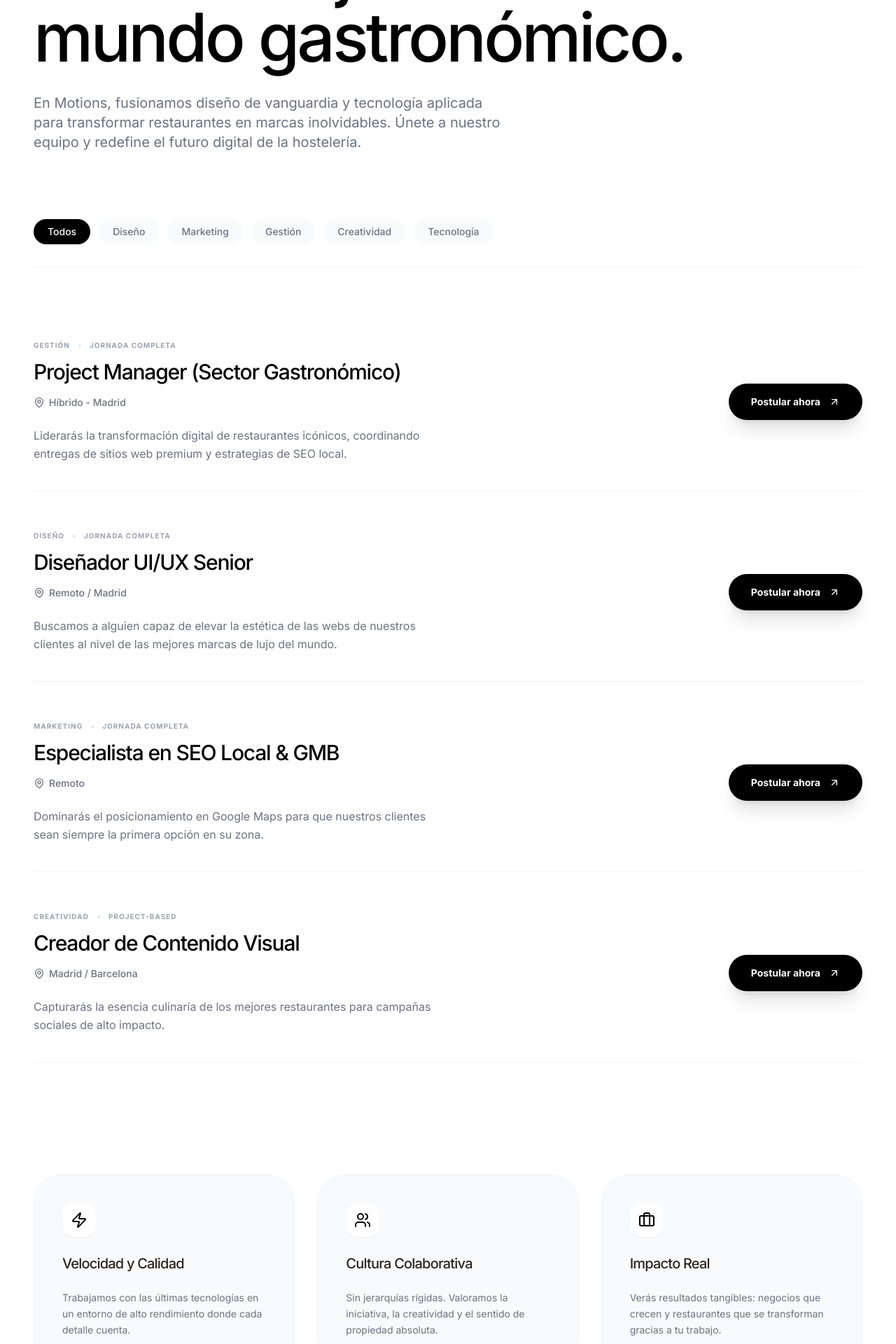
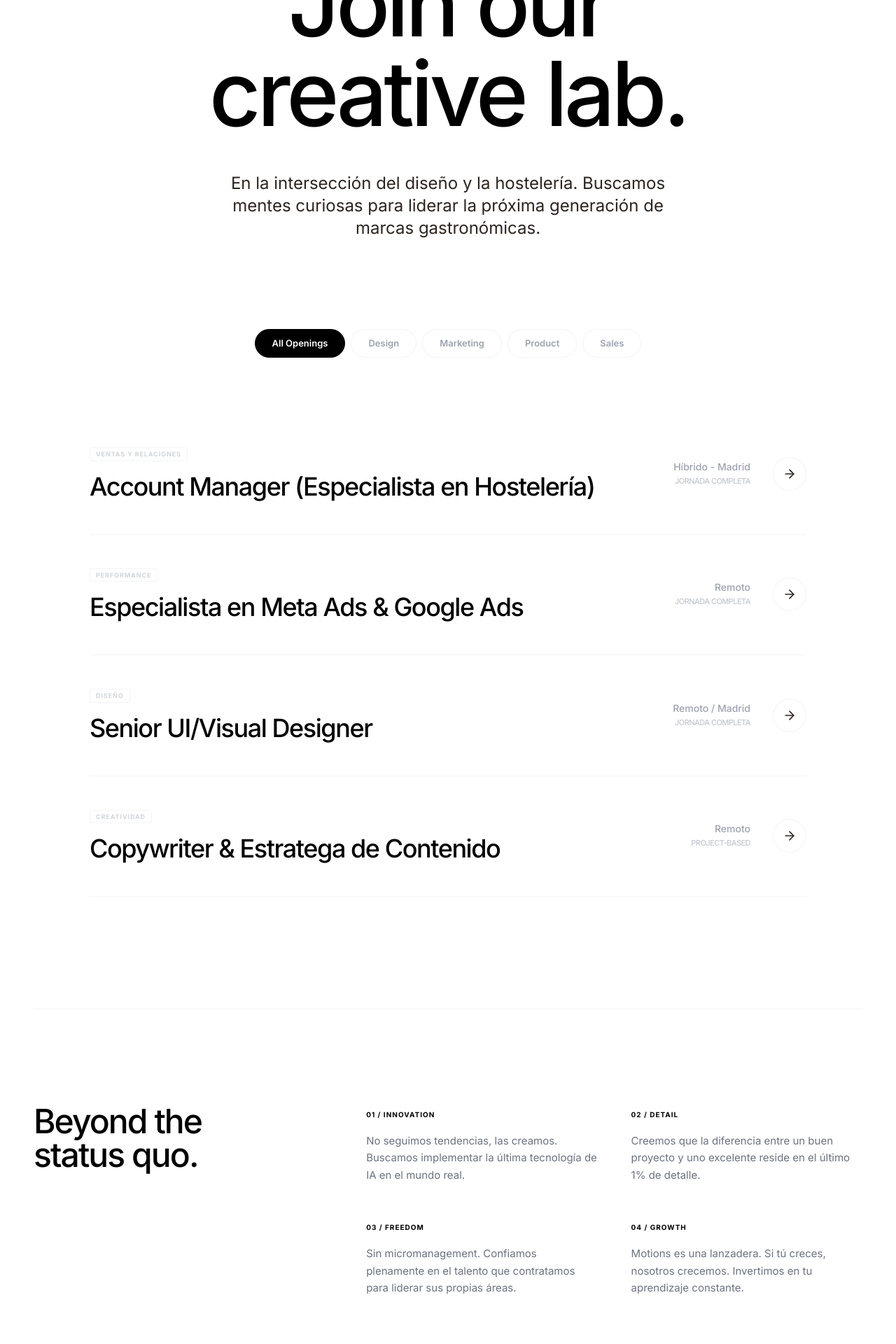
Before and after one commit to motionsmanagement/Motions, a React (Vite) app: page /unete in a window 1280 px wide. Shown: the part 280-2200 px from the top of the page at 70% size. Built offline with nearby package versions, Linux system fonts and the light colour scheme.

Commit message:
style: refinamiento estético de Carreras y ajuste de Navbar para contraste

```diff
--- a/components/Careers.tsx
+++ b/components/Careers.tsx
@@ -1,6 +1,5 @@
 import React, { useState, useEffect, useRef } from 'react';
-import { Link } from 'react-router-dom';
-import { ChevronRight, ArrowUpRight, MapPin, Clock, Briefcase, Users, Zap, Check } from 'lucide-react';
+import { ChevronRight, ArrowUpRight, MapPin, Clock, Briefcase, Users, Zap, Check, ArrowRight } from 'lucide-react';
 import Navbar from './Navbar';
 import Footer from './Footer';
 
@@ -11,40 +10,41 @@ interface JobPosition {
   location: string;
   type: string;
   description: string;
+  salary?: string;
 }
 
 const positions: JobPosition[] = [
   {
-    id: 'pm-gastronomia',
-    title: 'Project Manager (Sector Gastronómico)',
-    category: 'Gestión',
+    id: 'account-manager',
+    title: 'Account Manager (Especialista en Hostelería)',
+    category: 'Ventas y Relaciones',
     location: 'Híbrido - Madrid',
     type: 'Jornada Completa',
-    description: 'Liderarás la transformación digital de restaurantes icónicos, coordinando entregas de sitios web premium y estrategias de SEO local.'
+    description: 'Serás el puente entre Motions y nuestros clientes más exclusivos. Tu objetivo será entender su visión, gestionar sus proyectos de digitalización y asegurar que su restaurante supere sus objetivos de facturación.'
   },
   {
-    id: 'ui-ux-designer',
-    title: 'Diseñador UI/UX Senior',
+    id: 'performance-expert',
+    title: 'Especialista en Meta Ads & Google Ads',
+    category: 'Performance',
+    location: 'Remoto',
+    type: 'Jornada Completa',
+    description: 'Buscamos a un experto en campañas de pago enfocadas a ROI para restaurantes. Diseñarás estrategias que llenen mesas de martes a domingo mediante segmentación ultra-local.'
+  },
+  {
+    id: 'ui-designer-boutique',
+    title: 'Senior UI/Visual Designer',
     category: 'Diseño',
     location: 'Remoto / Madrid',
     type: 'Jornada Completa',
-    description: 'Buscamos a alguien capaz de elevar la estética de las webs de nuestros clientes al nivel de las mejores marcas de lujo del mundo.'
+    description: 'En Motions no hacemos webs normales; creamos joyas digitales. Necesitamos un diseñador con una sensibilidad estética superior para crear interfaces minimalistas, rápidas y que respiren alta cocina.'
   },
   {
-    id: 'seo-local-expert',
-    title: 'Especialista en SEO Local & GMB',
-    category: 'Marketing',
+    id: 'copywriter-gastronomico',
+    title: 'Copywriter & Estratega de Contenido',
+    category: 'Creatividad',
     location: 'Remoto',
-    type: 'Jornada Completa',
-    description: 'Dominarás el posicionamiento en Google Maps para que nuestros clientes sean siempre la primera opción en su zona.'
-  },
-  {
-    id: 'content-creator',
-    title: 'Creador de Contenido Visual',
-    category: 'Creatividad',
-    location: 'Madrid / Barcelona',
     type: 'Project-based',
-    description: 'Capturarás la esencia culinaria de los mejores restaurantes para campañas sociales de alto impacto.'
+    description: '¿Sabes cómo vender una experiencia gastronómica a través de palabras? Buscamos a alguien que cree la voz de marca para los restaurantes más potentes de España.'
   }
 ];
 
@@ -84,156 +84,147 @@ const Careers: React.FC = () => {
   };
 
   return (
-    <div className="bg-white min-h-screen font-['Inter']">
+    <div className="bg-white min-h-screen font-['Inter'] selection:bg-black selection:text-white">
       <Navbar />
 
-      <main className="pt-32 pb-24 px-6 md:px-12 max-w-7xl mx-auto">
-        {/* Hero Section */}
-        <div className="mb-24 flex flex-col items-center md:items-start text-center md:text-left">
-          <div className={`inline-flex items-center bg-[#f3f4f1] border border-gray-200/50 px-4 py-1.5 rounded-full mb-8 transition-all duration-1000 ease-[cubic-bezier(0.16,1,0.3,1)] ${visible ? 'opacity-100 translate-y-0' : 'opacity-0 translate-y-8'}`}>
-            <span className="text-[10px] font-bold text-gray-600 uppercase tracking-widest">Estamos Contratando</span>
+      <main className="pt-40 pb-24 px-6 md:px-12 max-w-7xl mx-auto">
+        {/* Hero Section - Apple Like Minimalist */}
+        <div className="mb-32 text-center">
+          <div className={`inline-flex items-center bg-gray-50 border border-gray-200 px-4 py-1.5 rounded-full mb-8 transition-all duration-1000 ease-[cubic-bezier(0.16,1,0.3,1)] ${visible ? 'opacity-100 translate-y-0' : 'opacity-0 translate-y-8'}`}>
+             <div className="w-1.5 h-1.5 bg-black rounded-full animate-pulse mr-2" />
+            <span className="text-[10px] font-bold text-black uppercase tracking-[0.2em]">Oportunidades Abiertas</span>
           </div>
 
-          <h1 className={`text-5xl md:text-7xl lg:text-8xl font-medium tracking-tight text-black leading-[1] mb-8 transition-all duration-1000 delay-100 ease-[cubic-bezier(0.16,1,0.3,1)] ${visible ? 'opacity-100 translate-y-0' : 'opacity-0 translate-y-12'}`}>
-            Elevemos juntos el<br />
-            mundo gastronómico.
+          <h1 className={`text-6xl md:text-8xl lg:text-9xl font-medium tracking-tighter text-black leading-[0.9] mb-12 transition-all duration-1000 delay-100 ease-[cubic-bezier(0.16,1,0.3,1)] ${visible ? 'opacity-100 translate-y-0' : 'opacity-0 translate-y-12'}`}>
+            Join our <br /> creative lab.
           </h1>
 
-          <p className={`text-lg md:text-xl text-gray-500 max-w-2xl leading-relaxed transition-all duration-1000 delay-200 ease-[cubic-bezier(0.16,1,0.3,1)] ${visible ? 'opacity-100 translate-y-0' : 'opacity-0 translate-y-12'}`}>
-            En Motions, fusionamos diseño de vanguardia y tecnología aplicada para transformar restaurantes en marcas inolvidables. Únete a nuestro equipo y redefine el futuro digital de la hostelería.
+          <p className={`text-lg md:text-2xl text-gray-450 max-w-2xl mx-auto leading-relaxed transition-all duration-1000 delay-200 ease-[cubic-bezier(0.16,1,0.3,1)] ${visible ? 'opacity-100 translate-y-0' : 'opacity-0 translate-y-12'}`}>
+            En la intersección del diseño y la hostelería. Buscamos mentes curiosas para liderar la próxima generación de marcas gastronómicas.
           </p>
         </div>
 
-        {/* Categories Bar */}
-        <div className={`flex flex-wrap gap-3 mb-16 border-b border-gray-100 pb-8 transition-all duration-1000 delay-300 ease-[cubic-bezier(0.16,1,0.3,1)] ${visible ? 'opacity-100' : 'opacity-0'}`}>
-          {['Todos', 'Diseño', 'Marketing', 'Gestión', 'Creatividad', 'Tecnología'].map((cat, i) => (
-            <button key={cat} className={`px-5 py-2 rounded-full text-sm font-medium transition-all ${i === 0 ? 'bg-black text-white' : 'bg-gray-50 text-gray-500 hover:bg-gray-100'}`}>
+        {/* Categories Bar - Minimalist */}
+        <div className={`flex flex-wrap justify-center gap-2 mb-20 transition-all duration-1000 delay-300 ease-[cubic-bezier(0.16,1,0.3,1)] ${visible ? 'opacity-100' : 'opacity-0'}`}>
+          {['All Openings', 'Design', 'Marketing', 'Product', 'Sales'].map((cat, i) => (
+            <button key={cat} className={`px-6 py-2.5 rounded-full text-[13px] font-semibold transition-all border ${i === 0 ? 'bg-black border-black text-white' : 'bg-white border-gray-100 text-gray-400 hover:border-black/20 hover:text-black'}`}>
               {cat}
             </button>
           ))}
         </div>
 
-        {/* Jobs Grid */}
-        <div className="space-y-4 mb-32">
+        {/* Jobs List - Clean & Professional */}
+        <div className="max-w-5xl mx-auto space-y-0 mb-40">
           {positions.map((job, index) => (
             <div
               key={job.id}
-              className={`group border-b border-gray-100 py-10 transition-all duration-1000 ease-[cubic-bezier(0.16,1,0.3,1)] ${visible ? 'opacity-100 translate-y-0' : 'opacity-0 translate-y-12'}`}
-              style={{ transitionDelay: `${index * 100 + 400}ms` }}
+              onClick={() => {
+                setSelectedJob(job);
+                setTimeout(() => formRef.current?.scrollIntoView({ behavior: 'smooth' }), 100);
+              }}
+              className={`group border-b border-gray-100 py-12 cursor-pointer transition-all duration-1000 ease-[cubic-bezier(0.16,1,0.3,1)] hover:px-4 ${visible ? 'opacity-100 translate-y-0' : 'opacity-0 translate-y-12'}`}
+              style={{ transitionDelay: `${index * 120 + 400}ms` }}
             >
               <div className="flex flex-col md:flex-row justify-between items-start md:items-center gap-6">
-                <div className="max-w-2xl">
-                  <div className="flex items-center gap-3 mb-3">
-                    <span className="text-[10px] font-bold text-gray-400 uppercase tracking-widest">{job.category}</span>
-                    <span className="w-1 h-1 bg-gray-200 rounded-full"></span>
-                    <span className="text-[10px] font-bold text-gray-400 uppercase tracking-widest">{job.type}</span>
+                <div className="flex-1">
+                  <div className="flex items-center gap-2 mb-4">
+                    <span className="text-[9px] font-bold text-gray-300 border border-gray-100 px-2 py-0.5 rounded uppercase tracking-widest">{job.category}</span>
                   </div>
-                  <h3 className="text-2xl md:text-3xl font-medium text-black mb-4 group-hover:text-neutral-600 transition-colors tracking-tight">
+                  <h3 className="text-2xl md:text-4xl font-medium text-black group-hover:translate-x-2 transition-transform duration-500 tracking-tight">
                     {job.title}
                   </h3>
-                  <div className="flex items-center gap-4 text-gray-500 text-sm mb-6">
-                    <div className="flex items-center gap-1.5 font-medium">
-                      <MapPin className="w-4 h-4" />
-                      {job.location}
-                    </div>
-                  </div>
-                  <p className="text-gray-500 leading-relaxed max-w-xl">
-                    {job.description}
-                  </p>
                 </div>
 
-                <button
-                  onClick={() => {
-                    setSelectedJob(job);
-                    setTimeout(() => formRef.current?.scrollIntoView({ behavior: 'smooth' }), 100);
-                  }}
-                  className="px-8 py-4 bg-black text-white rounded-full font-bold text-sm flex items-center gap-3 hover:bg-neutral-800 transition-all hover:scale-105 active:scale-95 shadow-xl shrink-0"
-                >
-                  Postular ahora
-                  <ArrowUpRight className="w-4 h-4" />
-                </button>
+                <div className="flex items-center gap-8 md:text-right">
+                  <div className="flex flex-col text-sm text-gray-400 font-medium">
+                    <span>{job.location}</span>
+                    <span className="text-[11px] opacity-60 uppercase tracking-tighter">{job.type}</span>
+                  </div>
+                  <div className="w-12 h-12 rounded-full border border-gray-100 flex items-center justify-center group-hover:bg-black group-hover:text-white group-hover:scale-110 group-hover:border-black transition-all duration-500">
+                    <ArrowRight className="w-5 h-5 group-hover:-rotate-45 transition-transform" />
+                  </div>
+                </div>
               </div>
             </div>
           ))}
         </div>
 
-        {/* Application Form */}
+        {/* Application Form Drawer-like Experience */}
         {selectedJob && (
-          <div ref={formRef} className="max-w-3xl mx-auto pt-10 scroll-mt-32">
-            <div className={`bg-gray-50 rounded-[3rem] p-8 md:p-16 border border-gray-100 relative overflow-hidden transition-all duration-1000 ease-[cubic-bezier(0.16,1,0.3,1)] ${selectedJob ? 'opacity-100 translate-y-0' : 'opacity-0 translate-y-8'}`}>
+          <div ref={formRef} className="max-w-4xl mx-auto pt-10 scroll-mt-40 mb-32">
+            <div className={` p-8 md:p-20 rounded-[3.5rem] bg-[#FAFAFA] border border-gray-100 relative transition-all duration-1000 ease-[cubic-bezier(0.16,1,0.3,1)] ${selectedJob ? 'opacity-100 translate-y-0' : 'opacity-0 translate-y-12'}`}>
 
               {!isSubmitted ? (
                 <>
-                  <div className="text-center mb-12">
-                    <h2 className="text-3xl md:text-4xl font-medium text-black mb-4 tracking-tight">Forma parte del equipo</h2>
-                    <p className="text-gray-500">Estás aplicando para: <span className="font-bold text-black">{selectedJob.title}</span></p>
+                  <div className="text-left mb-16">
+                    <div className="flex items-center gap-4 mb-4">
+                         <button onClick={() => setSelectedJob(null)} className="text-xs font-bold text-gray-400 hover:text-black transition-colors uppercase tracking-widest">← Cancelar</button>
+                    </div>
+                    <h2 className="text-4xl md:text-6xl font-medium text-black mb-6 tracking-tighter">Submit your <br /> application.</h2>
+                    <p className="text-gray-500 text-lg">Position: <span className="text-black font-semibold uppercase text-sm tracking-tight">{selectedJob.title}</span></p>
                   </div>
 
-                  <form onSubmit={handleSubmit} className="space-y-8">
-                    <div className="grid grid-cols-1 md:grid-cols-2 gap-8">
-                      <div className="space-y-2">
-                        <label className="text-[10px] font-bold text-gray-400 uppercase tracking-widest ml-1">Nombre Completo</label>
-                        <input required name="nombre" type="text" className="w-full bg-white border border-gray-200 rounded-2xl px-6 py-4 focus:outline-none focus:border-black transition-all text-sm font-medium" placeholder="Escribe tu nombre..." />
-                      </div>
-                      <div className="space-y-2">
-                        <label className="text-[10px] font-bold text-gray-400 uppercase tracking-widest ml-1">Email Profesional</label>
-                        <input required name="email" type="email" className="w-full bg-white border border-gray-200 rounded-2xl px-6 py-4 focus:outline-none focus:border-black transition-all text-sm font-medium" placeholder="tu@email.com" />
-                      </div>
+                  <form onSubmit={handleSubmit} className="grid grid-cols-1 md:grid-cols-2 gap-x-12 gap-y-10">
+                    <div className="space-y-4">
+                      <label className="text-[10px] font-bold text-gray-400 uppercase tracking-[0.2em] block">Full Name</label>
+                      <input required name="nombre" type="text" className="w-full bg-transparent border-b border-gray-200 pb-4 focus:outline-none focus:border-black transition-all text-xl md:text-2xl font-medium placeholder:text-gray-200" placeholder="John Doe" />
+                    </div>
+                    <div className="space-y-4">
+                      <label className="text-[10px] font-bold text-gray-400 uppercase tracking-[0.2em] block">Email Address</label>
+                      <input required name="email" type="email" className="w-full bg-transparent border-b border-gray-200 pb-4 focus:outline-none focus:border-black transition-all text-xl md:text-2xl font-medium placeholder:text-gray-200" placeholder="hello@example.com" />
+                    </div>
+                    <div className="md:col-span-2 space-y-4">
+                      <label className="text-[10px] font-bold text-gray-400 uppercase tracking-[0.2em] block">LinkedIn / Portfolio URL</label>
+                      <input required name="linkedin" type="url" className="w-full bg-transparent border-b border-gray-200 pb-4 focus:outline-none focus:border-black transition-all text-xl md:text-2xl font-medium placeholder:text-gray-200" placeholder="https://..." />
+                    </div>
+                    <div className="md:col-span-2 space-y-4">
+                      <label className="text-[10px] font-bold text-gray-400 uppercase tracking-[0.2em] block">Additional Notes</label>
+                      <textarea name="mensaje" rows={3} className="w-full bg-transparent border-b border-gray-200 pb-4 focus:outline-none focus:border-black transition-all text-xl md:text-2xl font-medium resize-none placeholder:text-gray-200" placeholder="Briefly describe your fit..."></textarea>
                     </div>
 
-                    <div className="space-y-2">
-                      <label className="text-[10px] font-bold text-gray-400 uppercase tracking-widest ml-1">LinkedIn / Portfolio</label>
-                      <input required name="linkedin" type="url" className="w-full bg-white border border-gray-200 rounded-2xl px-6 py-4 focus:outline-none focus:border-black transition-all text-sm font-medium" placeholder="https://linkedin.com/in/..." />
-                    </div>
-
-                    <div className="space-y-2">
-                      <label className="text-[10px] font-bold text-gray-400 uppercase tracking-widest ml-1">¿Por qué quieres unirte a Motions?</label>
-                      <textarea name="mensaje" rows={4} className="w-full bg-white border border-gray-200 rounded-2xl px-6 py-4 focus:outline-none focus:border-black transition-all text-sm font-medium resize-none" placeholder="Cuéntanos un poco sobre ti..."></textarea>
-                    </div>
-
-                    <div className="flex justify-center pt-4">
-                      <button type="submit" className="px-10 py-4 bg-black text-white rounded-full font-bold text-sm shadow-2xl hover:bg-neutral-800 transition-all hover:scale-105 active:scale-95">
-                        Enviar Candidatura
+                    <div className="md:col-span-2 pt-8">
+                      <button type="submit" className="w-full md:w-auto px-12 py-5 bg-black text-white rounded-full font-bold text-base shadow-2xl hover:bg-neutral-800 transition-all hover:scale-[1.02] active:scale-95">
+                        Send Application
                       </button>
                     </div>
                   </form>
                 </>
               ) : (
-                <div className="flex flex-col items-center text-center py-8">
-                  <div className="w-20 h-20 bg-black rounded-full flex items-center justify-center mb-8 animate-bounce transition-all">
+                <div className="flex flex-col items-center text-center py-12">
+                  <div className="w-24 h-24 bg-black rounded-full flex items-center justify-center mb-10 shadow-2xl">
                     <Check className="text-white w-10 h-10" />
                   </div>
-                  <h2 className="text-3xl md:text-4xl font-medium text-black mb-4 tracking-tight">¡Candidatura Recibida!</h2>
-                  <p className="text-gray-500 max-w-sm">Gracias por tu interés en Motions. Revisaremos tu perfil cuidadosamente y te contactaremos pronto si encajas con lo que buscamos.</p>
-                  <button onClick={() => setSelectedJob(null)} className="mt-8 text-black font-bold text-sm border-b border-black pb-1 hover:opacity-60 transition-opacity">Volver a las ofertas</button>
+                  <h2 className="text-4xl md:text-5xl font-medium text-black mb-6 tracking-tighter">Application Sent.</h2>
+                  <p className="text-gray-500 text-lg max-w-md mx-auto leading-relaxed">We've received your data. Our recruitment team will review it and reach out if there's a potential match.</p>
+                  <button onClick={() => { setIsSubmitted(false); setSelectedJob(null); }} className="mt-12 text-black font-bold text-sm bg-black/5 px-8 py-3 rounded-full hover:bg-black/10 transition-all">Close</button>
                 </div>
               )}
             </div>
           </div>
         )}
 
-        {/* Why work with us */}
-        <div className="grid grid-cols-1 md:grid-cols-3 gap-8 mt-40">
-          <div className="p-10 rounded-[2.5rem] bg-gray-50 border border-gray-100 flex flex-col gap-6">
-            <div className="w-12 h-12 bg-white rounded-2xl flex items-center justify-center shadow-sm">
-              <Zap className="w-6 h-6 text-black" />
+        {/* Values - Apple High-End Grid */}
+        <div className="grid grid-cols-1 md:grid-cols-5 gap-1 pt-24 border-t border-gray-100">
+          <div className="md:col-span-2 py-10 pr-10">
+            <h4 className="text-3xl md:text-5xl font-medium tracking-tighter text-black leading-tight">Beyond the <br /> status quo.</h4>
+          </div>
+          <div className="md:col-span-3 grid grid-cols-1 sm:grid-cols-2 gap-12 py-10">
+            <div className="space-y-4">
+                <span className="text-[10px] font-bold text-black uppercase tracking-widest">01 / Innovation</span>
+                <p className="text-gray-500 text-[15px] leading-relaxed">No seguimos tendencias, las creamos. Buscamos implementar la última tecnología de IA en el mundo real.</p>
             </div>
-            <h4 className="text-xl font-medium tracking-tight">Velocidad y Calidad</h4>
-            <p className="text-gray-500 text-sm leading-relaxed">Trabajamos con las últimas tecnologías en un entorno de alto rendimiento donde cada detalle cuenta.</p>
-          </div>
-          <div className="p-10 rounded-[2.5rem] bg-gray-50 border border-gray-100 flex flex-col gap-6">
-            <div className="w-12 h-12 bg-white rounded-2xl flex items-center justify-center shadow-sm">
-              <Users className="w-6 h-6 text-black" />
+            <div className="space-y-4">
+                <span className="text-[10px] font-bold text-black uppercase tracking-widest">02 / Detail</span>
+                <p className="text-gray-500 text-[15px] leading-relaxed">Creemos que la diferencia entre un buen proyecto y uno excelente reside en el último 1% de detalle.</p>
             </div>
-            <h4 className="text-xl font-medium tracking-tight">Cultura Colaborativa</h4>
-            <p className="text-gray-500 text-sm leading-relaxed">Sin jerarquías rígidas. Valoramos la iniciativa, la creatividad y el sentido de propiedad absoluta.</p>
-          </div>
-          <div className="p-10 rounded-[2.5rem] bg-gray-50 border border-gray-100 flex flex-col gap-6">
-            <div className="w-12 h-12 bg-white rounded-2xl flex items-center justify-center shadow-sm">
-              <Briefcase className="w-6 h-6 text-black" />
+            <div className="space-y-4">
+                <span className="text-[10px] font-bold text-black uppercase tracking-widest">03 / Freedom</span>
+                <p className="text-gray-500 text-[15px] leading-relaxed">Sin micromanagement. Confiamos plenamente en el talento que contratamos para liderar sus propias áreas.</p>
             </div>
-            <h4 className="text-xl font-medium tracking-tight">Impacto Real</h4>
-            <p className="text-gray-500 text-sm leading-relaxed">Verás resultados tangibles: negocios que crecen y restaurantes que se transforman gracias a tu trabajo.</p>
+            <div className="space-y-4">
+                <span className="text-[10px] font-bold text-black uppercase tracking-widest">04 / Growth</span>
+                <p className="text-gray-500 text-[15px] leading-relaxed">Motions es una lanzadera. Si tú creces, nosotros crecemos. Invertimos en tu aprendizaje constante.</p>
+            </div>
           </div>
         </div>
       </main>
--- a/components/Navbar.tsx
+++ b/components/Navbar.tsx
@@ -29,8 +29,8 @@ const Navbar: React.FC = () => {
     }
   }, [isMenuOpen]);
 
-  const isLegalPage = ['/privacidad', '/cookies', '/aviso-legal'].includes(location.pathname);
-  const showDarkNavbar = isScrolled || isLegalPage || isMenuOpen;
+  const isWhiteBgPage = ['/privacidad', '/cookies', '/aviso-legal', '/unete'].includes(location.pathname);
+  const showDarkNavbar = isScrolled || isWhiteBgPage || isMenuOpen;
 
   const themeClass = showDarkNavbar
     ? "bg-white/80 border-black/5 shadow-lg text-[#2D241E]"
@@ -42,7 +42,6 @@ const Navbar: React.FC = () => {
     { name: "Servicios", href: "/#servicios" },
     { name: "Nuestra Especialidad", href: "/#trabajos" },
     { name: "Proyectos", href: "/#proyectos" },
-    { name: "Únete al equipo", href: "/unete" },
     { name: "Contacto", href: "/#contacto" },
   ];
 
```
